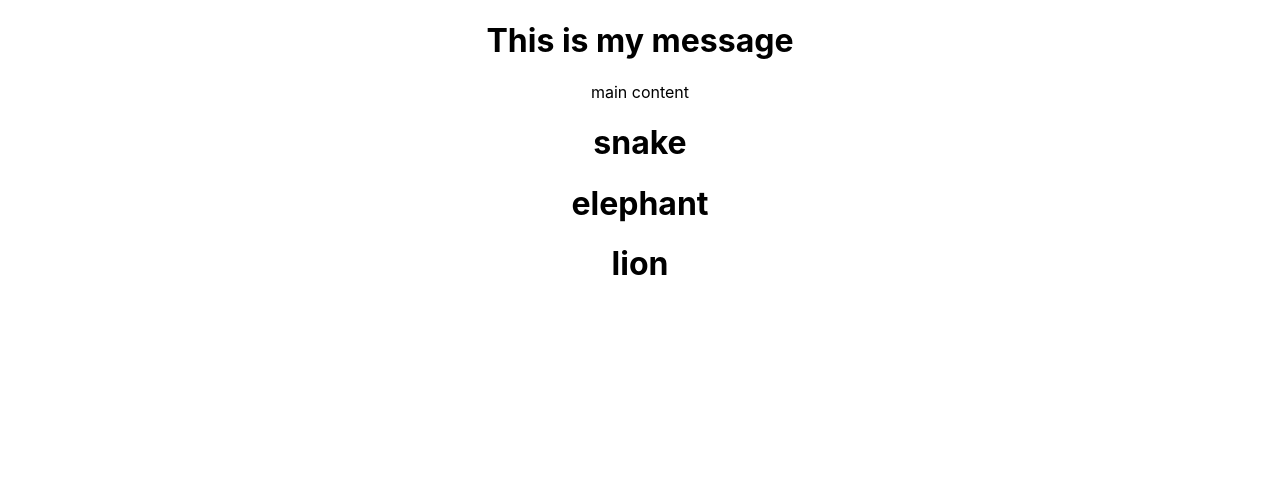
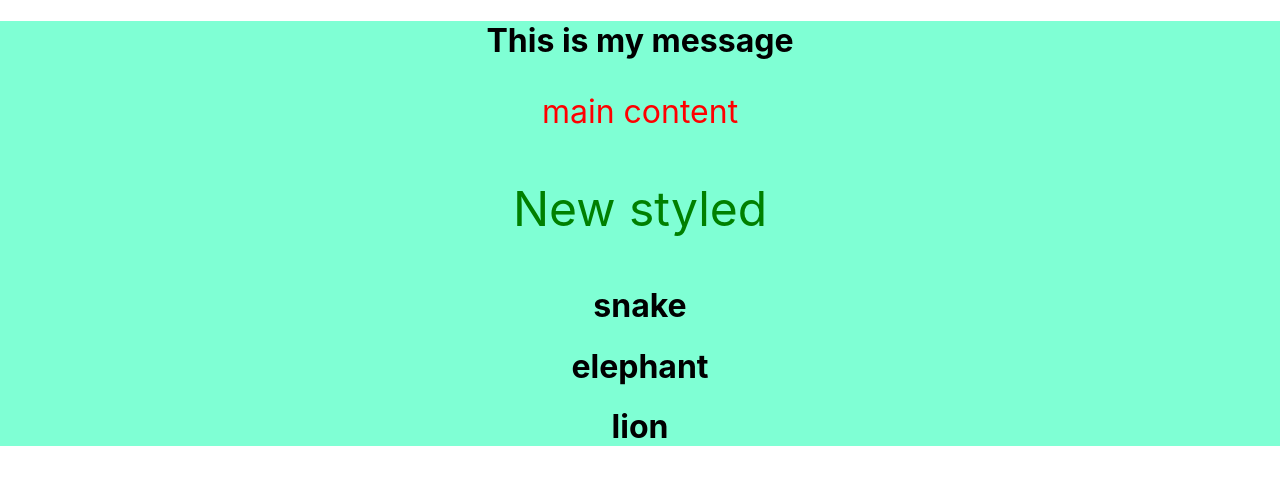
Before and after one commit to plo750/ReactDjangoFullStack-firest-react-app, a React (Create React App) app: page / in a window 1280 px wide. Shown: the top 484 px of the page. Built offline with nearby package versions, Linux system fonts and the light colour scheme.

Commit message:
S04-53 Styling

```diff
--- a/package.json
+++ b/package.json
@@ -10,6 +10,7 @@
     "react-dom": "^17.0.2",
     "react-router-dom": "^6.0.2",
     "react-scripts": "4.0.3",
+    "styled-components": "^5.3.3",
     "web-vitals": "^1.1.2"
   },
   "scripts": {
--- a/src/App.css
+++ b/src/App.css
@@ -1,38 +1,4 @@
 .App {
   text-align: center;
+  background-color: aquamarine;
 }
-
-.App-logo {
-  height: 40vmin;
-  pointer-events: none;
-}
-
-@media (prefers-reduced-motion: no-preference) {
-  .App-logo {
-    animation: App-logo-spin infinite 20s linear;
-  }
-}
-
-.App-header {
-  background-color: #282c34;
-  min-height: 100vh;
-  display: flex;
-  flex-direction: column;
-  align-items: center;
-  justify-content: center;
-  font-size: calc(10px + 2vmin);
-  color: white;
-}
-
-.App-link {
-  color: #61dafb;
-}
-
-@keyframes App-logo-spin {
-  from {
-    transform: rotate(0deg);
-  }
-  to {
-    transform: rotate(360deg);
-  }
-}
--- a/src/App.js
+++ b/src/App.js
@@ -4,7 +4,7 @@
 import Header from './Components/header' // option 2
 import Footer from './Components/footer' // option 2
 
-
+import styled from 'styled-components'
 
 function createAlert() {
   alert('Hello, you clicked me from parent');
@@ -19,11 +19,22 @@
 }
 */
 
+const pStyle = {
+  fontSize: '2em', // css font-size ==> fontSize
+  color: 'red'
+}
+
+const Paragraph = styled.p`
+  font-size: 3em;
+  color: green;
+`;
+
 function App() {
     return (
       <div className="App">
         <Header info="This is my message" />
-        <p>main content</p>
+        <p style={pStyle}>main content</p>
+        <Paragraph>New styled</Paragraph>
         <Footer trademark="Page made by Pedro" myAlert={createAlert}/>
         { /* <ShowMessage toShow={false}/> */  }
       </div>
```
Also changed, not shown: 1 other file (tests, documents, lock files or other folders).
